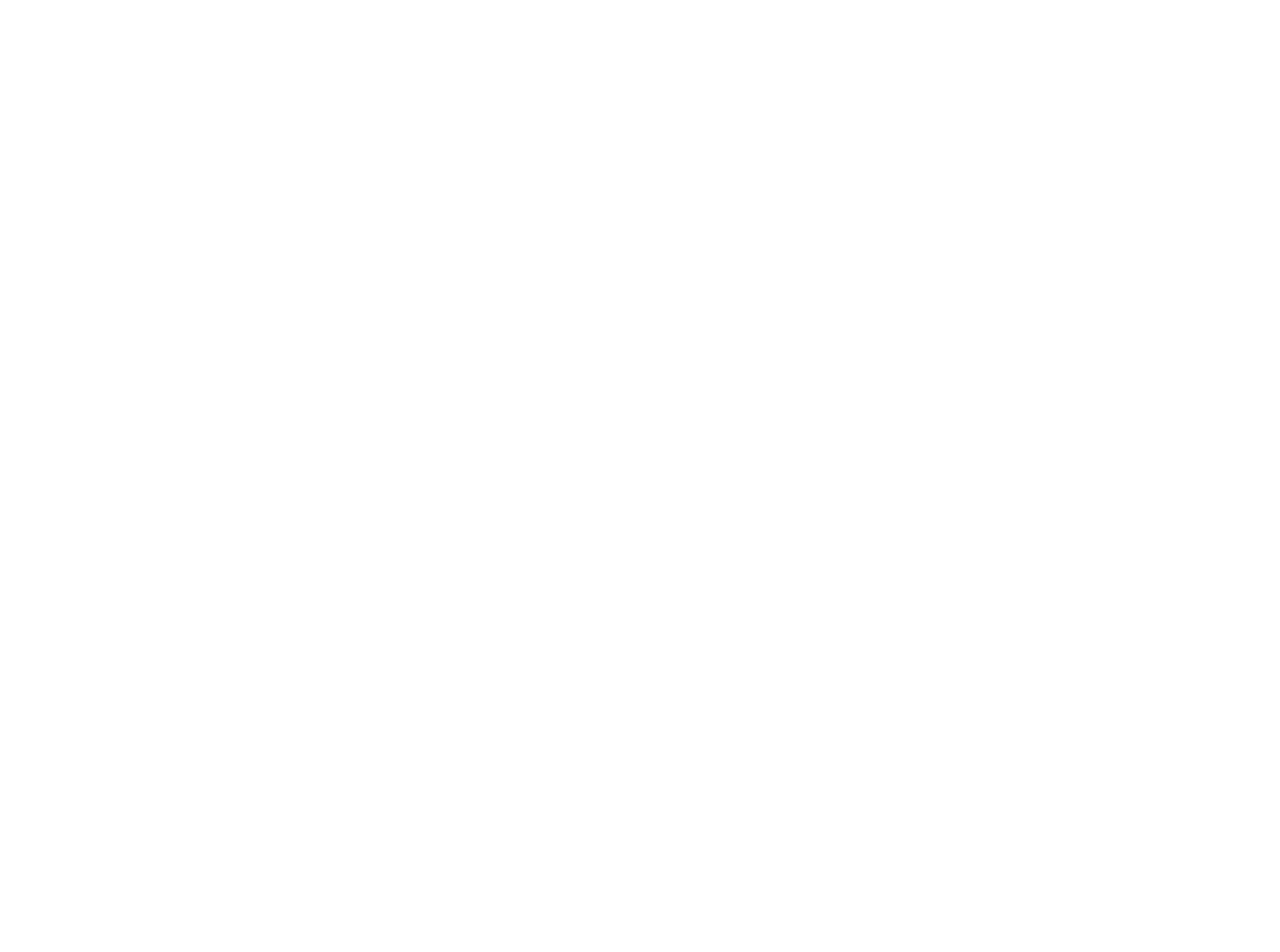
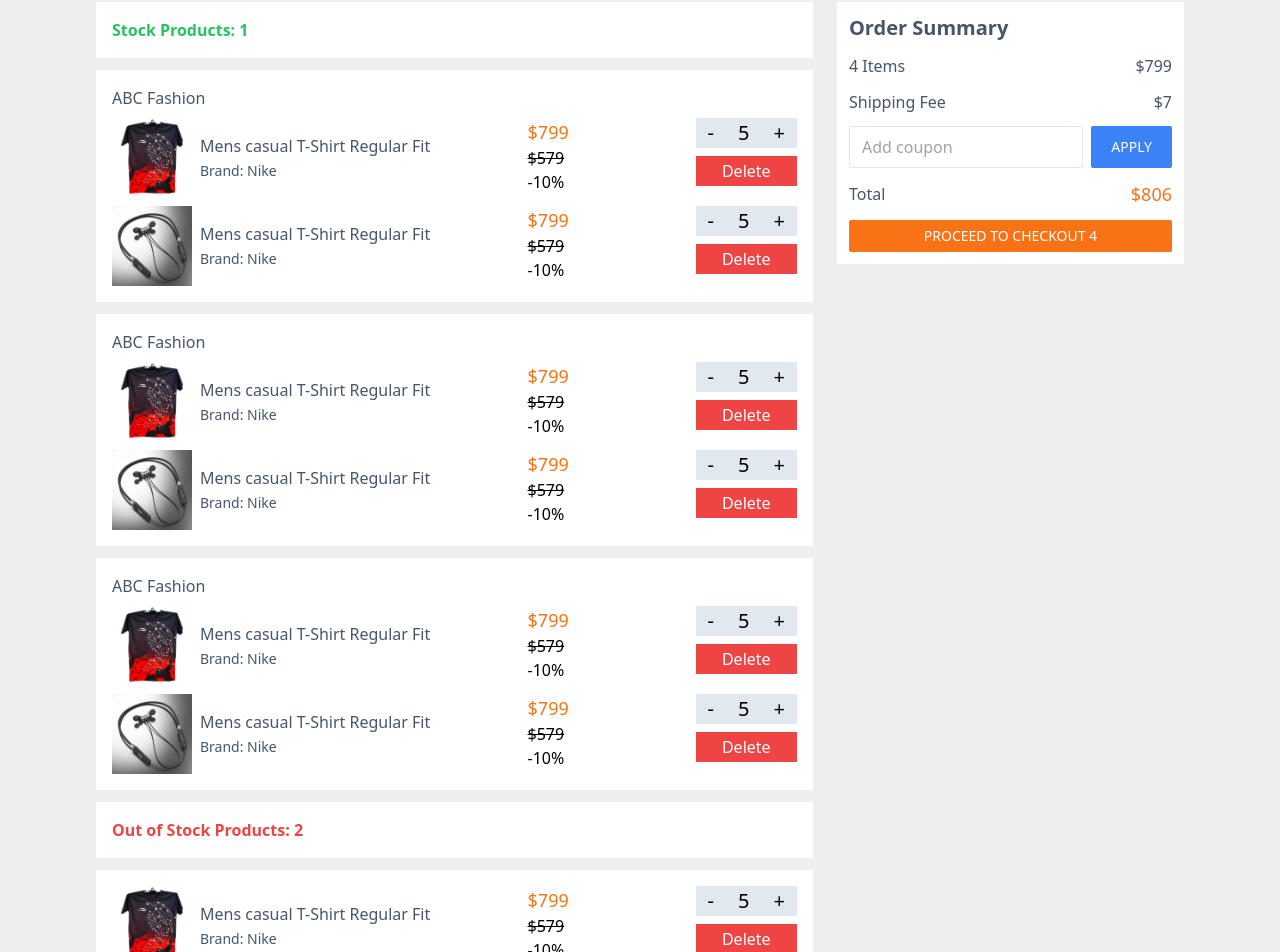
Before and after one commit to sasikant07/multi-vendor-ecommerce, a React (Create React App) app in the folder client/: page /cart in a window 1280 px wide. Before the commit this address had no page. Shown: the part 486-1438 px from the top of the page. Before the commit the page ends 800 px from the top, so only its background shows below. Built offline with nearby package versions, Linux system fonts and the light colour scheme.

Commit message:
Added design of cart page

```diff
--- a/client/src/App.jsx
+++ b/client/src/App.jsx
@@ -1,6 +1,7 @@
 import {BrowserRouter, Route, Routes} from "react-router-dom";
 import Home from "./pages/Home";
 import Shops from "./pages/Shops";
+import Cart from "./pages/Cart";
 
 function App() {
   return (
@@ -8,6 +9,7 @@
       <Routes>
         <Route  path="/" element={<Home />}/>
         <Route  path="/shops" element={<Shops />}/>
+        <Route  path="/cart" element={<Cart />}/>
       </Routes>
     </BrowserRouter>
   );
--- /dev/null
+++ b/client/src/pages/Cart.jsx
@@ -0,0 +1,185 @@
+import React from "react";
+import Headers from "../components/Headers";
+import { Link } from "react-router-dom";
+import { MdOutlineKeyboardArrowRight } from "react-icons/md";
+import Footer from "../components/Footer";
+
+const Cart = () => {
+  const cart_product = [1, 2, 3];
+  const outOfStockProduct = [1, 2];
+
+  return (
+    <div>
+      <Headers />
+      <section className='bg-[url("http://localhost:3000/images/banner/card.jpg")] h-[220px] mt-6 bg-cover bg-no-repeat relative bg-left'>
+        <div className="absolute left-0 top-0 w-full h-full bg-[#2422228a]">
+          <div className="w-[85%] md:w-[80%] sm:w-[90%] lg:w-[90%] h-full mx-auto">
+            <div className="flex flex-col justify-center gap-1 items-center h-full w-full text-white">
+              <h2 className="text-3xl font-bold">Shopp.my</h2>
+              <div className="flex justify-center items-center gap-2 text-2xl w-full">
+                <Link to="/">Home</Link>
+                <span className="pt-2">
+                  <MdOutlineKeyboardArrowRight />
+                </span>
+                <span>Cart</span>
+              </div>
+            </div>
+          </div>
+        </div>
+      </section>
+      <section className="bg-[#eeeeee]">
+        <div className="w-[85%] lg:w-[90%] md:w-[90%] sm:w-[90%] mx-auto py-16">
+          {cart_product.length > 0 || outOfStockProduct.length > 0 ? (
+            <div className="flex flex-wrap">
+              <div className="w-[67%] md-lg:w-full">
+                <div className="pr-3 md-lg:pr-0">
+                  <div className="flex flex-col gap-3">
+                    <div className="bg-white p-4">
+                      <h2 className="text-md text-green-500 font-semibold">
+                        Stock Products:{" "}
+                        {cart_product.length - outOfStockProduct.length}
+                      </h2>
+                    </div>
+                    {cart_product.map((p, i) => (
+                      <div className="flex bg-white p-4 flex-col gap-2">
+                        <div className="flex justify-start items-center">
+                          <h2 className="text-md text-slate-600">
+                            ABC Fashion
+                          </h2>
+                        </div>
+                        {[1, 2].map((p, i) => (
+                          <div className="w-full flex flex-wrap">
+                            <div className="flex sm:w-full gap-2 w-7/12">
+                              <div className="flex gap-2 justify-start items-center">
+                                <img
+                                  className="w-[80px] h-[80px]"
+                                  src={`http://localhost:3000/images/products/${p}.webp`}
+                                  alt="product"
+                                />
+                                <div className="pr-4 text-slate-600">
+                                  <h2 className="text-md">
+                                    Mens casual T-Shirt Regular Fit
+                                  </h2>
+                                  <span className="text-sm">Brand: Nike</span>
+                                </div>
+                              </div>
+                            </div>
+                            <div className="flex justify-between w-5/12 sm:w-full sm:mt-3">
+                              <div className="pl-4 sm:pl-0">
+                                <h2 className="text-lg text-orange-500">
+                                  $799
+                                </h2>
+                                <p className="line-through">$579</p>
+                                <p>-10%</p>
+                              </div>
+                              <div className="flex gap-2 flex-col">
+                                <div className="flex bg-slate-200 h-[30px] justify-center items-center text-xl">
+                                  <div className="px-3 cursor-pointer">-</div>
+                                  <div className="px-3">5</div>
+                                  <div className="px-3 cursor-pointer">+</div>
+                                </div>
+                                <button className="px-5 py-[3px] bg-red-500 text-white">
+                                  Delete
+                                </button>
+                              </div>
+                            </div>
+                          </div>
+                        ))}
+                      </div>
+                    ))}
+                    {outOfStockProduct.length > 0 && (
+                      <div className="flex flex-col gap-3">
+                        <div className="bg-white p-4">
+                          <h2 className="text-md text-red-500 font-semibold">
+                            Out of Stock Products: {outOfStockProduct.length}
+                          </h2>
+                        </div>
+                        <div className="bg-white p-4">
+                          {[1, 2].map((p, i) => (
+                            <div className="w-full flex flex-wrap">
+                              <div className="flex sm:w-full gap-2 w-7/12">
+                                <div className="flex gap-2 justify-start items-center">
+                                  <img
+                                    className="w-[80px] h-[80px]"
+                                    src={`http://localhost:3000/images/products/${p}.webp`}
+                                    alt="product"
+                                  />
+                                  <div className="pr-4 text-slate-600">
+                                    <h2 className="text-md">
+                                      Mens casual T-Shirt Regular Fit
+                                    </h2>
+                                    <span className="text-sm">Brand: Nike</span>
+                                  </div>
+                                </div>
+                              </div>
+                              <div className="flex justify-between w-5/12 sm:w-full sm:mt-3">
+                                <div className="pl-4 sm:pl-0">
+                                  <h2 className="text-lg text-orange-500">
+                                    $799
+                                  </h2>
+                                  <p className="line-through">$579</p>
+                                  <p>-10%</p>
+                                </div>
+                                <div className="flex gap-2 flex-col">
+                                  <div className="flex bg-slate-200 h-[30px] justify-center items-center text-xl">
+                                    <div className="px-3 cursor-pointer">-</div>
+                                    <div className="px-3">5</div>
+                                    <div className="px-3 cursor-pointer">+</div>
+                                  </div>
+                                  <button className="px-5 py-[3px] bg-red-500 text-white">
+                                    Delete
+                                  </button>
+                                </div>
+                              </div>
+                            </div>
+                          ))}
+                        </div>
+                      </div>
+                    )}
+                  </div>
+                </div>
+              </div>
+              <div className="w-[33%] md-lg:w-full">
+                            <div className="pl-3 md-lg:pl-0 md-lg:mt-5">
+                                {
+                                    cart_product.length > 0 && (
+                                        <div className="bg-white p-3 text-slate-600 flex flex-col gap-3">
+                                            <h2 className="text-xl font-bold">Order Summary</h2>
+                                            <div className="flex justify-between items-center">
+                                                <span>4 Items</span>
+                                                <span>$799</span>
+                                            </div>
+                                            <div className="flex justify-between items-center">
+                                                <span>Shipping Fee</span>
+                                                <span>$7</span>
+                                            </div>
+                                            <div className="flex gap-2">
+                                                <input className="w-full px-3 py-2 border border-slate-200 outline-0 focus:border-green-500 rounded-sm" type="text" placeholder="Add coupon" />
+                                                <button className="px-5 py-[1px] bg-blue-500 text-white  rounded-sm uppercase text-sm">Apply</button>
+                                            </div>
+                                            <div className="flex justify-between items-center">
+                                                <span>Total</span>
+                                                <span className="text-lg text-orange-500">$806</span>
+                                            </div>
+                                            <button className="px-5 py-[6px] rounded-sm hover:shadow-orange-500/20 hover:shadow-lg bg-orange-500 text-sm text-white uppercase">Proceed to checkout 4</button>
+                                        </div>
+                                    )
+                                }
+                            </div>
+              </div>
+            </div>
+          ) : (
+            <div>
+              <Link className="px-4 py-1 bg-indigo-500 text-white" to="/shops">
+                Shop Now
+              </Link>
+            </div>
+          )}
+        </div>
+      </section>
+      <Footer />
+    </div>
+  );
+};
+
+export default Cart;
```
